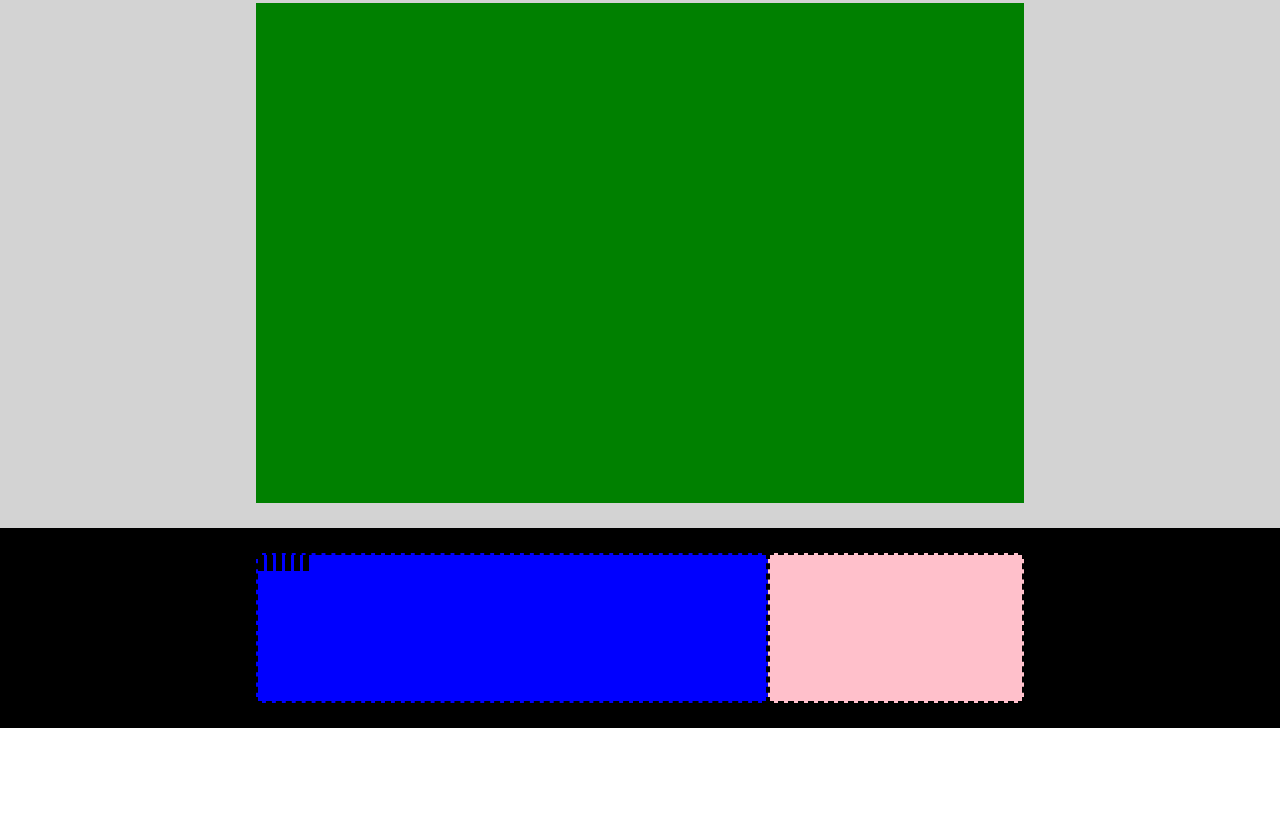
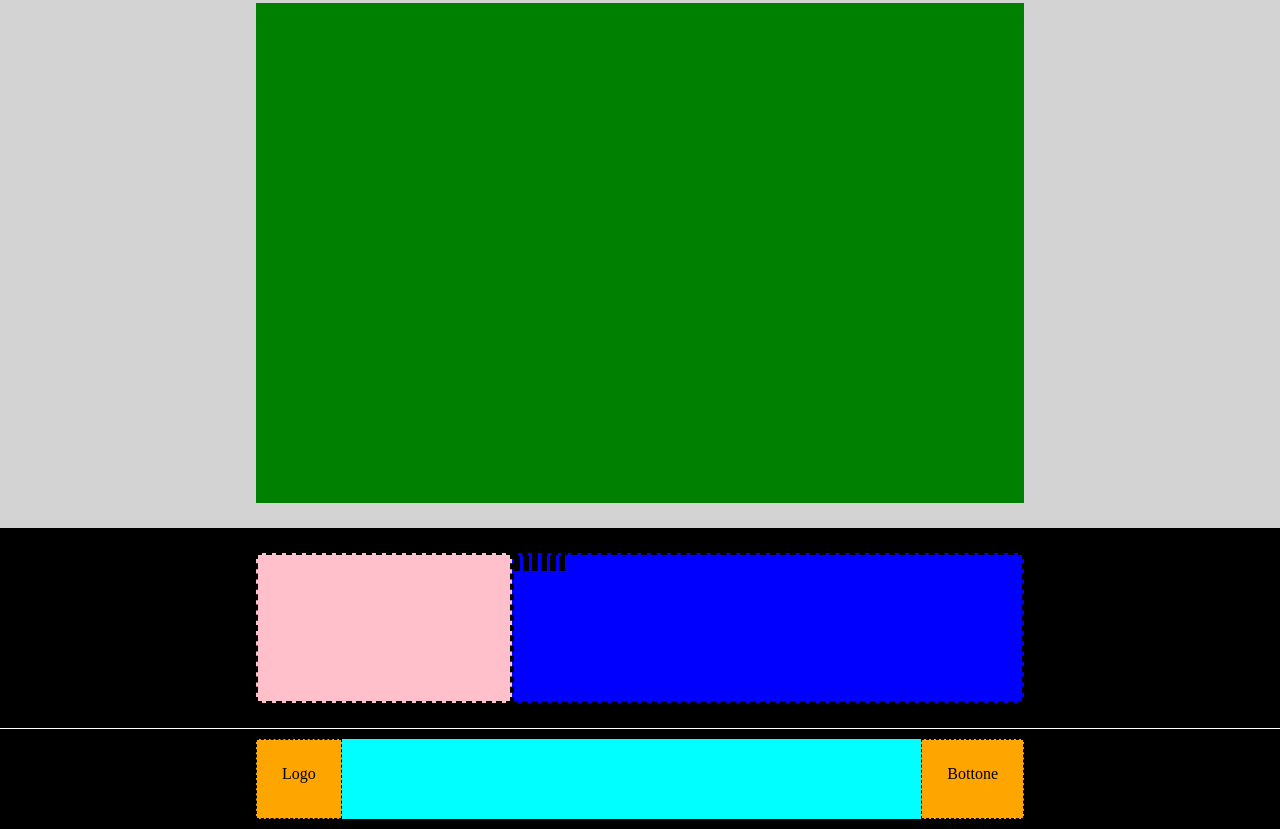
Before and after one commit to gianlivio/htmlcss-struttura-discord, a plain HTML site: page index.html in a window 1280 px wide. Shown: the part 902-1731 px from the top of the page. Before the commit the page ends 1630 px from the top, so only its background shows below. Drawn offline with Linux system fonts and the light colour scheme.

Commit message:
add: footerlogo/bottone

```diff
--- a/css/style.css
+++ b/css/style.css
@@ -235,3 +235,37 @@ li{
     background-color: blue;
 
 }
+
+
+.footer2 {
+    margin-top: 1px;
+    height: 100px;
+    background-color: black;
+    width: 100%;
+    display: flex;
+    justify-content: center;
+}
+
+.footercontainer {
+    width: 60%;
+    margin-top: 10px;
+    height: 80px;
+    background-color: aqua;
+    display: flex;
+    justify-content:space-between;
+
+
+}
+
+.footerlogo {
+
+    padding:25px;
+    background-color: orange;
+    border: 1px dashed black;
+}
+
+.footerbottone {
+    padding: 25px;
+    background-color: orange;
+    border: 1px dashed black;
+}
--- a/index.html
+++ b/index.html
@@ -100,7 +100,13 @@
 
     <!-- footer -->
     <footer>
+
+        <!-- footer1 -->
         <div class="footer1">
+            <div class="footerbanner2">
+
+
+            </div>
 
             <div class="footerbanner">
 
@@ -112,17 +118,19 @@
                 </ul>
 
             </div>
-            <div class="footerbanner2">
 
-
-            </div>
 
         </div>
 
+
+
+        <!-- footer2 -->
         <div class="footer2">
-
+          <div class="footercontainer">
+            <div class="footerlogo">Logo</div>
+            <div class="footerbottone">Bottone</div>
+          </div>
         </div>
-
 
     </footer>
     <!-- /footer -->
```
